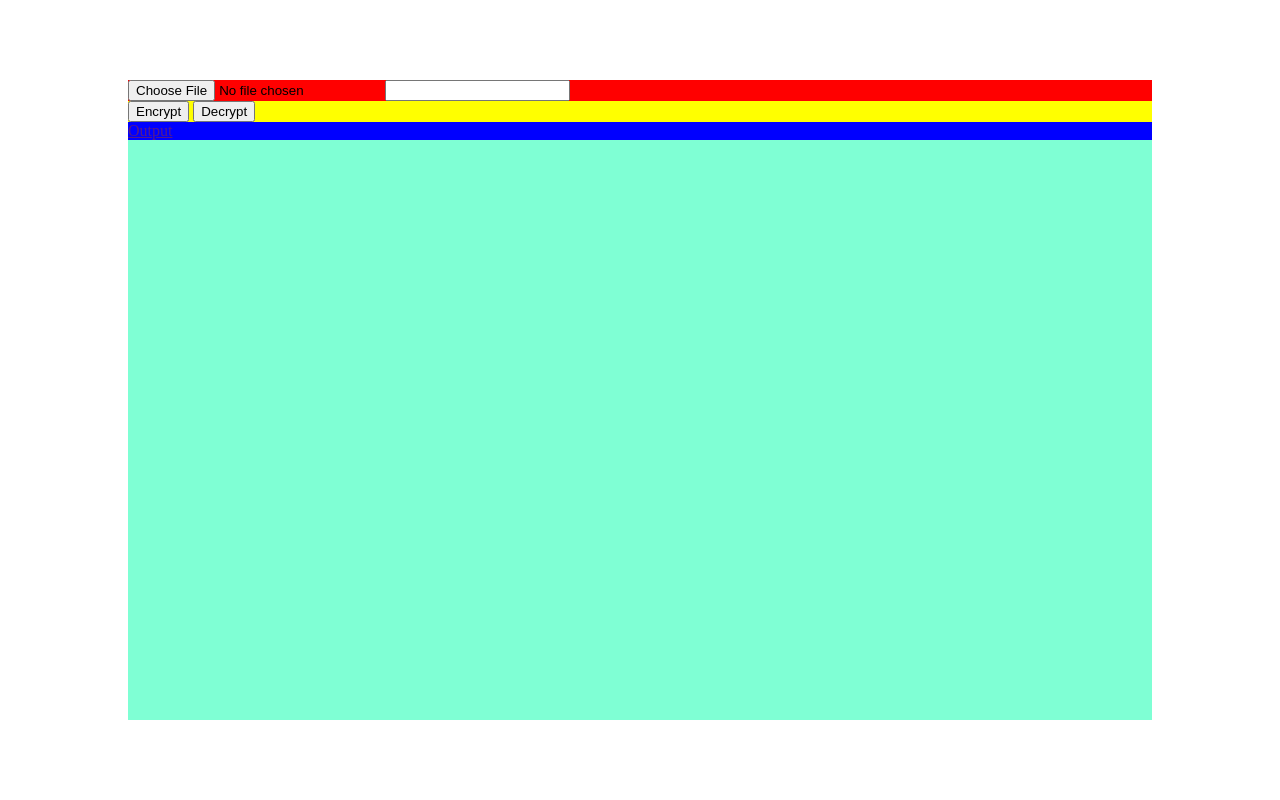
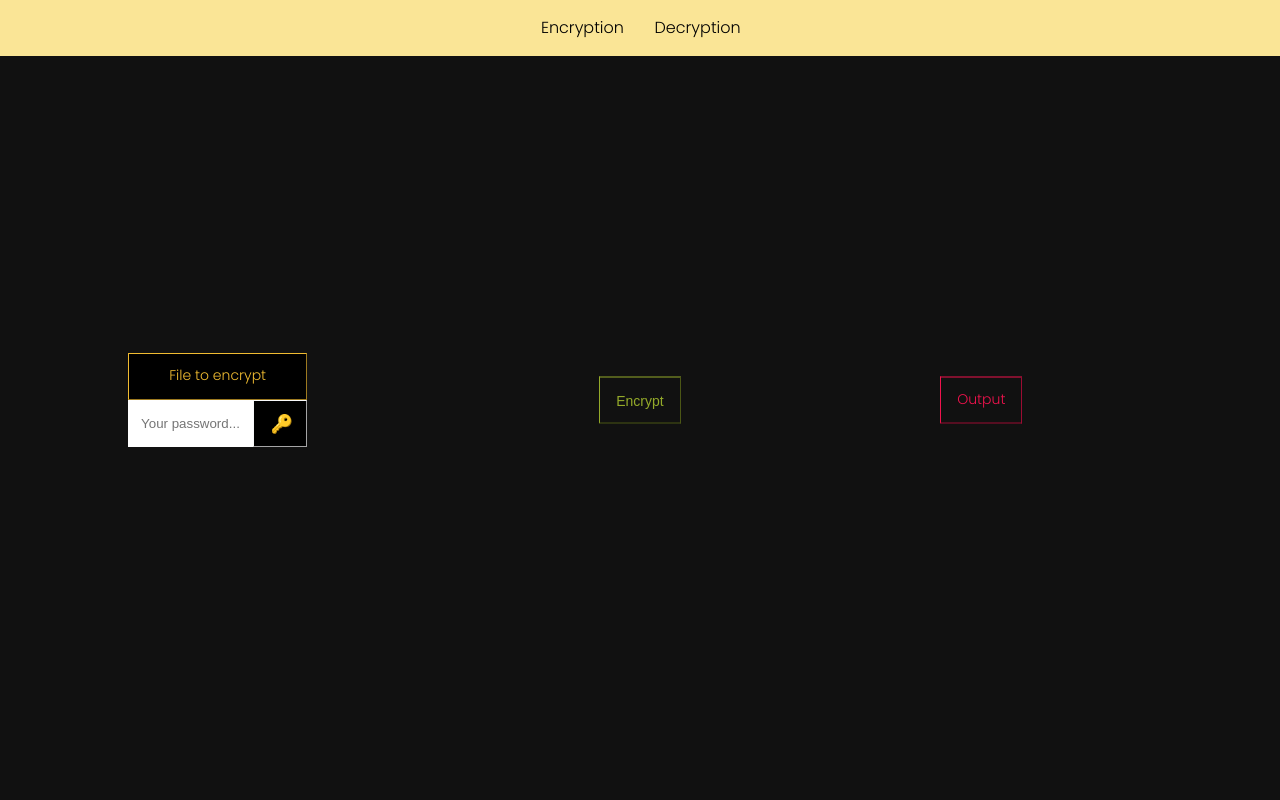
Before and after one commit to Manuel-Schmid/DataProtector, a PHP site: page / in a window 1280 px wide. Run offline with PHP 8.4, Linux system fonts and the light colour scheme; some libraries are stand-ins or nearby versions.

Commit message:
added a ton of styling to make it look nicer

```diff
--- a/assets/styles.css
+++ b/assets/styles.css
@@ -1,25 +1,171 @@
+@import url('https://fonts.googleapis.com/css2?family=Poppins:wght@300&display=swap');
+
+* {
+    box-sizing: border-box;
+    margin: 0;
+    padding: 0;
+}
+
+body {
+    background: #111;
+    font-family: 'Poppins', sans-serif;
+}
+
+.navbar {
+    background-color: #fae596;
+    height: 7vh;
+    display: flex;
+    justify-content: center;
+}
+
+.nav-item {
+    color: black;
+    background-color: inherit;
+    line-height: 7vh;
+    text-decoration: none;
+    text-align: center;
+    width: 9vw;
+}
+
+.nav-item:hover {
+    background-color: #fcdc83;
+    text-decoration: underline;
+    /*transition: 200ms;*/
+}
+
 .container {
-    background-color: aquamarine;
+    background: #111;
     width: 80%;
-    height: 80%;
+    height: 93vh;
+    margin: auto;
+    display: flex;
+    justify-content: center;
+}
+
+.vertical-center {
+    margin: 0;
     position: absolute;
     top: 50%;
-    left: 50%;
-    transform: translate(-50%, -50%);
+    -ms-transform: translateY(-50%);
+    transform: translateY(-50%);
+}
+
+.flex-container-center {
+    display: flex;
+    justify-content: center;
 }
 
 .inputs-container {
-    background-color: red;
+    width: 33.33%;
 }
 
-.buttons-container {
-    background-color: yellow;
+.inputs {
+    background-color: black;
+    width: 14%;
 }
 
-.crypt-button {
+.inputs input[type="file"] {
+    display: none;
+}
 
+.custom-file-input {
+    width: 100%;
+}
+
+.password-container {
+    height: 47px;
+    width: 100%;
+}
+
+.password-container input {
+    width: 70%;
+    height: 100%;
+    padding: 12px;
+    box-sizing: border-box;
+    border: 1px solid white;
+}
+
+.generate-password-btn {
+    float: right;
+    width: 30%;
+    font-size: 18px !important;
+}
+
+.button-container {
+    width: 33.33%;
 }
 
 .output-container {
-    background-color: blue;
+    width: 33.33%;
 }
+
+.btn {
+    background-color: transparent;
+    text-decoration: none;
+    text-align: center;
+    border-style: outset;
+    display: inline-block;
+    height: 47px;
+    cursor: pointer;
+    padding: 11px 16px;
+    border-width: 1px;
+    border-radius: 0;
+    -webkit-box-shadow: none!important;
+    box-shadow: none!important;
+    font-size: 14px;
+    font-weight: 400;
+    transition: color .15s ease-in-out , background-color .15s ease-in-out , border-color .15s ease-in-out , box-shadow .15s ease-in-out , -webkit-box-shadow .15s ease-in-out;
+}
+
+.btn:hover {
+    color: #fff;
+}
+
+.btn-green {
+    border-color: #94aa2a;
+    color: #94aa2a;
+}
+
+.btn-green:hover {
+    background: #94aa2a;
+    border-color: #94aa2a;
+}
+
+.btn-red {
+    border-color: #f0134d;
+    color: #f0134d;
+}
+
+.btn-red:hover {
+    border-color: #f0134d;
+    background: #f0134d;
+}
+
+.btn-yellow {
+    border-color: #f1bc31;
+    color: #f1bc31;
+}
+
+.btn-yellow:hover {
+    border-color: #f1bc31;
+    background: #f1bc31;
+}
+
+.btn-lightblue {
+    border-color: #64c4ed;
+    color: #64c4ed;
+}
+
+.btn-lightblue:hover {
+    border-color: #64c4ed;
+    background: #64c4ed;
+}
+
+.btn-white {
+    border-color: #f8f9fa;
+}
+
+.btn-white:hover {
+    background-color: #f8f9fa;
+    border-color: #f8f9fa;
+}
--- a/index.html
+++ b/index.html
@@ -8,22 +8,34 @@
 </head>
 
 <body>
+<nav class="navbar">
+    <a class="nav-item" href="">Encryption</a>
+    <a class="nav-item" href="">Decryption</a>
+</nav>
+
 <div class="container">
     <div class="inputs-container">
-        <input id="input_file" type="file" accept="*" />
-        <input id="input_password" type="password">
+        <div class="inputs vertical-center">
+            <label for="input_file" class="btn btn-yellow custom-file-input">
+                File to encrypt
+            </label>
+            <input id="input_file" type="file" accept="*" />
+            <div class="password-container">
+                <input id="input_password" type="password" placeholder="Your password...">
+                <button class="generate-password-btn btn btn-white">🔑</button>
+            </div>
+        </div>
     </div>
-    <div class="buttons-container">
-        <button class="crypt-button" onclick="encrypt()">Encrypt</button>
-        <button class="crypt-button" onclick="decrypt()">Decrypt</button>
+    <div class="button-container flex-container-center ">
+        <button class="btn btn-green vertical-center " onclick="encrypt()">Encrypt</button>
     </div>
-    <div class="output-container">
-        <a id="output_file" href="" download>Output</a>
+    <div class="output-container flex-container-center ">
+        <a class="btn btn-red vertical-center " id="output_file" href="" download>Output</a>
     </div>
 </div>
 </body>
 
-    <script src="assets/aes.js"></script>
+<!--    <script src="assets/aes.js"></script>-->
     <script src="http://cdnjs.cloudflare.com/ajax/libs/jquery/1.10.2/jquery.min.js"></script>
     <script src="assets/script.js"></script>
 
```
